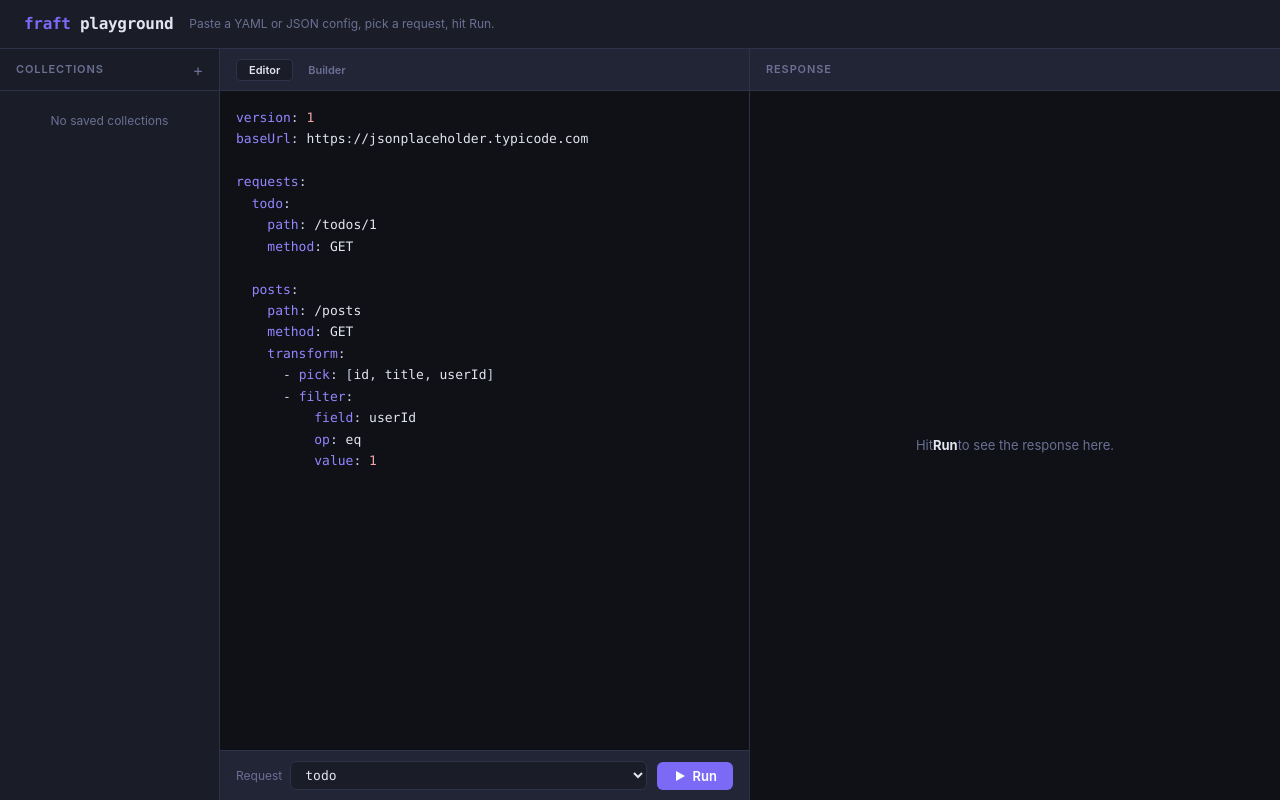
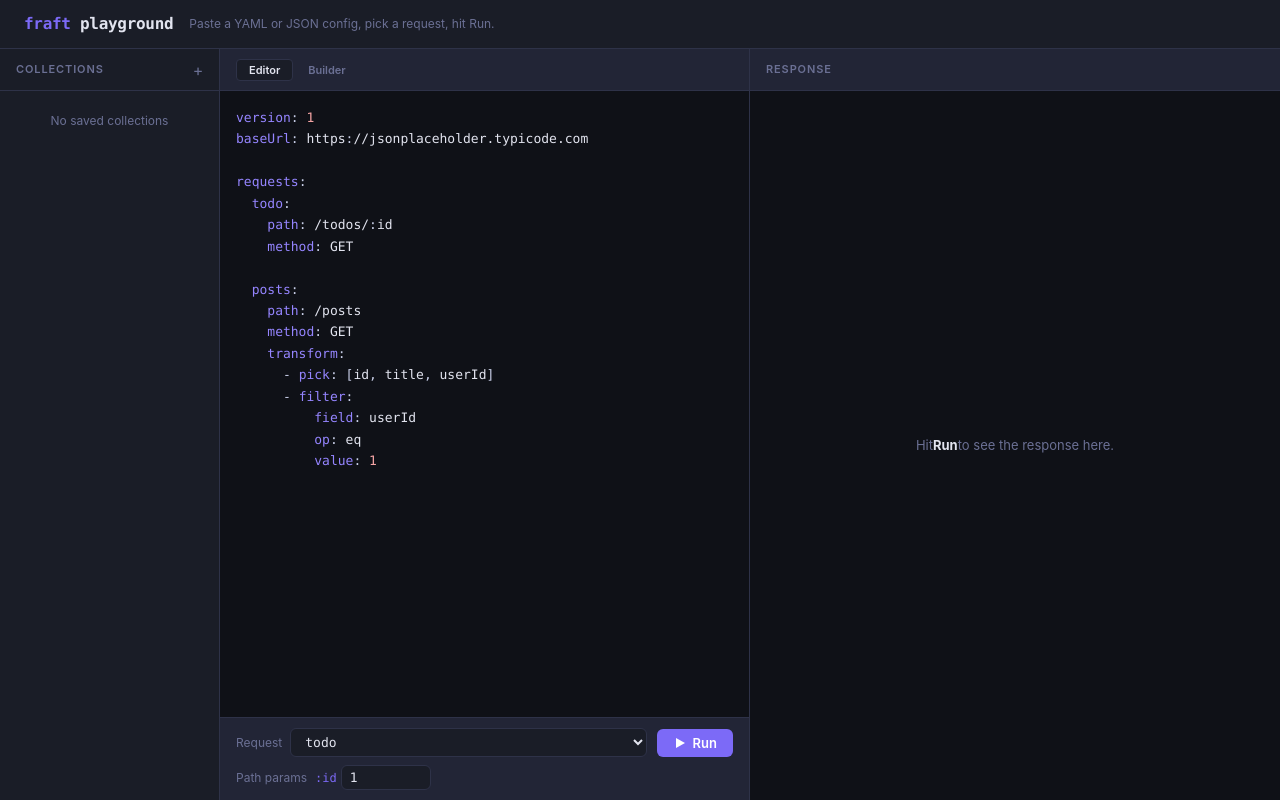
Before and after one commit to go-denki/fraft, a React (Vite) app in the folder playground/: page / in a window 1280 px wide. Built offline with nearby package versions, Linux system fonts and the light colour scheme.

Commit message:
fix: update @go-denki/fraft version to 0.2.2 and enhance path parameter handling in App component

```diff
--- a/playground/package.json
+++ b/playground/package.json
@@ -9,7 +9,7 @@
     "preview": "vite preview"
   },
   "dependencies": {
-    "@go-denki/fraft": "latest",
+    "@go-denki/fraft": "0.2.2",
     "@types/prismjs": "^1.26.6",
     "axios": "^1.14.0",
     "js-yaml": "^4.1.1",
--- a/playground/src/App.module.css
+++ b/playground/src/App.module.css
@@ -414,12 +414,55 @@
 /* ── Toolbar ── */
 .toolbar {
   display: flex;
-  align-items: center;
-  gap: 10px;
+  flex-direction: column;
+  gap: 8px;
   padding: 10px 16px;
   border-top: 1px solid var(--border);
   background: var(--surface2);
   flex-shrink: 0;
+}
+
+.toolbarMainRow {
+  display: flex;
+  align-items: center;
+  gap: 10px;
+}
+
+.pathParamsRow {
+  display: flex;
+  align-items: center;
+  gap: 8px;
+  flex-wrap: wrap;
+}
+
+.pathParamField {
+  display: flex;
+  align-items: center;
+  gap: 4px;
+}
+
+.pathParamName {
+  font-size: 12px;
+  font-family: var(--font-mono);
+  color: var(--accent);
+  white-space: nowrap;
+}
+
+.pathParamInput {
+  width: 90px;
+  background: var(--surface);
+  color: var(--text);
+  border: 1px solid var(--border);
+  border-radius: 6px;
+  padding: 4px 8px;
+  font-size: 13px;
+  font-family: var(--font-mono);
+  outline: none;
+  transition: border-color 0.15s;
+}
+
+.pathParamInput:focus {
+  border-color: var(--accent);
 }
 
 .requestRow {
--- a/playground/src/App.tsx
+++ b/playground/src/App.tsx
@@ -1,4 +1,4 @@
-import { useState, useCallback, useRef } from "react";
+import { useState, useCallback, useRef, useEffect } from "react";
 import { FraftClient } from "@go-denki/fraft";
 import yaml from "js-yaml";
 import Editor from "react-simple-code-editor";
@@ -39,7 +39,7 @@ baseUrl: https://jsonplaceholder.typicode.com
 
 requests:
   todo:
-    path: /todos/1
+    path: /todos/:id
     method: GET
 
   posts:
@@ -69,6 +69,27 @@ function getRequestNames(text: string): string[] {
   return [];
 }
 
+function detectPathParams(text: string, reqName: string): string[] {
+  try {
+    const parsed = yaml.load(text) as Record<string, unknown>;
+    const requests = (parsed as { requests?: Record<string, unknown> })
+      ?.requests;
+    if (requests && typeof requests === "object") {
+      const def = (requests as Record<string, unknown>)[reqName];
+      if (def && typeof def === "object") {
+        const path = (def as Record<string, unknown>).path;
+        if (typeof path === "string") {
+          const matches = path.match(/:([A-Za-z_][A-Za-z0-9_]*)/g);
+          if (matches) return matches.map((m) => m.slice(1));
+        }
+      }
+    }
+  } catch {
+    // invalid config
+  }
+  return [];
+}
+
 export default function App() {
   const [mode, setMode] = useState<"editor" | "builder">("editor");
   const [configText, setConfigText] = useState(DEFAULT_CONFIG);
@@ -88,6 +109,22 @@ export default function App() {
   const [selectedCollectionId, setSelectedCollectionId] = useState<string>("");
   const [saveInputVisible, setSaveInputVisible] = useState(false);
   const [saveInputValue, setSaveInputValue] = useState("");
+  const [pathParamValues, setPathParamValues] = useState<Record<string, string>>({ id: "1" });
+
+  const detectedPathParams = detectPathParams(configText, requestName);
+
+  // keep pathParamValues in sync when detected params change
+  useEffect(() => {
+    setPathParamValues((prev) => {
+      const next: Record<string, string> = {};
+      for (const p of detectedPathParams) {
+        next[p] = prev[p] ?? "";
+      }
+      return next;
+    });
+    // detectedPathParams is derived, stringify to avoid unnecessary runs
+    // eslint-disable-next-line react-hooks/exhaustive-deps
+  }, [configText, requestName]);
 
   const handleSaveCollection = useCallback(() => {
     const name = saveInputValue.trim();
@@ -200,7 +237,19 @@ export default function App() {
     const start = performance.now();
     try {
       const client = new FraftClient({ config: parsed });
-      const result = await client.run(requestName);
+      const pathParamsOverride: Record<string, string | number> = {};
+      for (const [k, v] of Object.entries(pathParamValues)) {
+        if (v !== "") {
+          const num = Number(v);
+          pathParamsOverride[k] = isNaN(num) ? v : num;
+        }
+      }
+      const result = await client.run(
+        requestName,
+        Object.keys(pathParamsOverride).length > 0
+          ? { pathParams: pathParamsOverride }
+          : {},
+      );
       if (controller.signal.aborted) return;
       const ms = Math.round(performance.now() - start);
       setElapsed(ms);
@@ -389,6 +438,7 @@ export default function App() {
             )}
 
             <div className={styles.toolbar}>
+              <div className={styles.toolbarMainRow}>
               <div className={styles.requestRow}>
                 <label className={styles.label} htmlFor="req-select">
                   Request
@@ -441,6 +491,29 @@ export default function App() {
                   </>
                 )}
               </button>
+              </div>
+
+              {detectedPathParams.length > 0 && (
+                <div className={styles.pathParamsRow}>
+                  <span className={styles.label}>Path params</span>
+                  {detectedPathParams.map((param) => (
+                    <div key={param} className={styles.pathParamField}>
+                      <span className={styles.pathParamName}>:{param}</span>
+                      <input
+                        className={styles.pathParamInput}
+                        placeholder="value"
+                        value={pathParamValues[param] ?? ""}
+                        onChange={(e) =>
+                          setPathParamValues((prev) => ({
+                            ...prev,
+                            [param]: e.target.value,
+                          }))
+                        }
+                      />
+                    </div>
+                  ))}
+                </div>
+              )}
             </div>
           </section>
 
```
Also changed, not shown: 1 other file (tests, documents, lock files or other folders).
